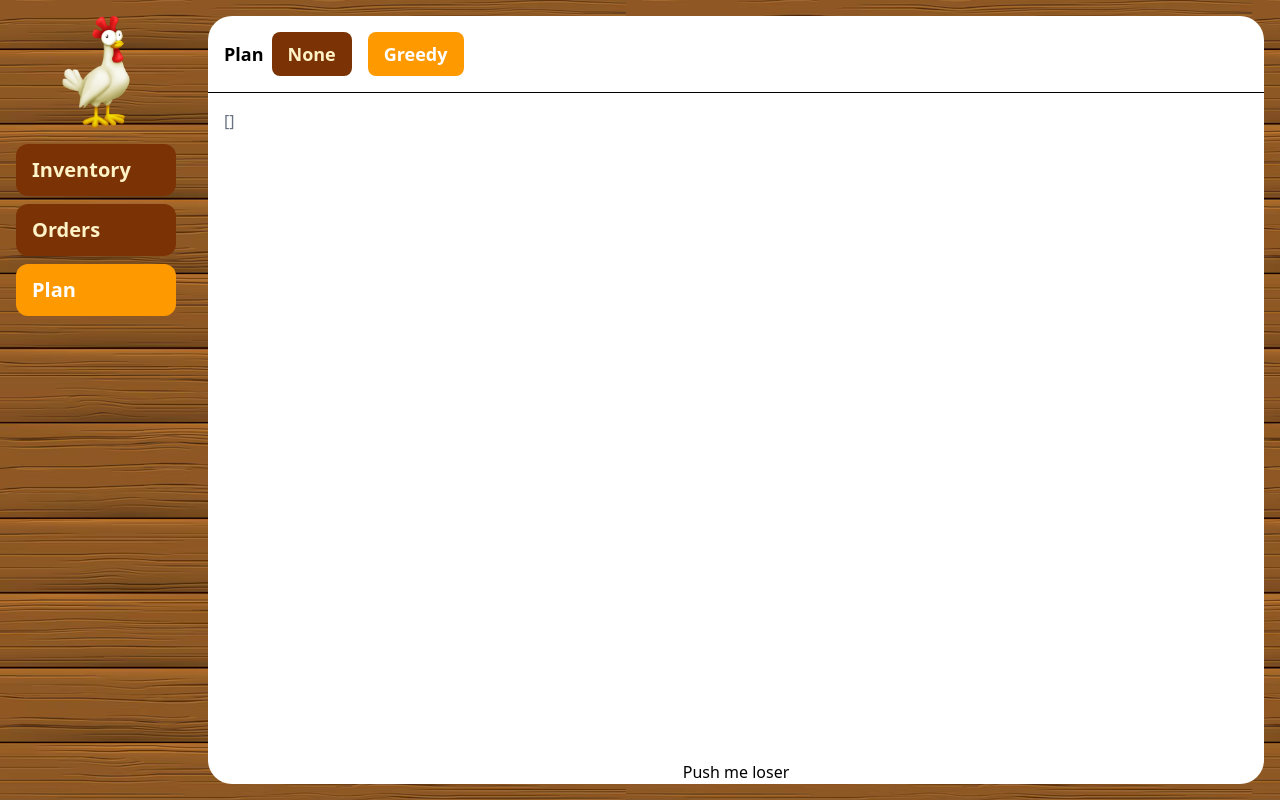
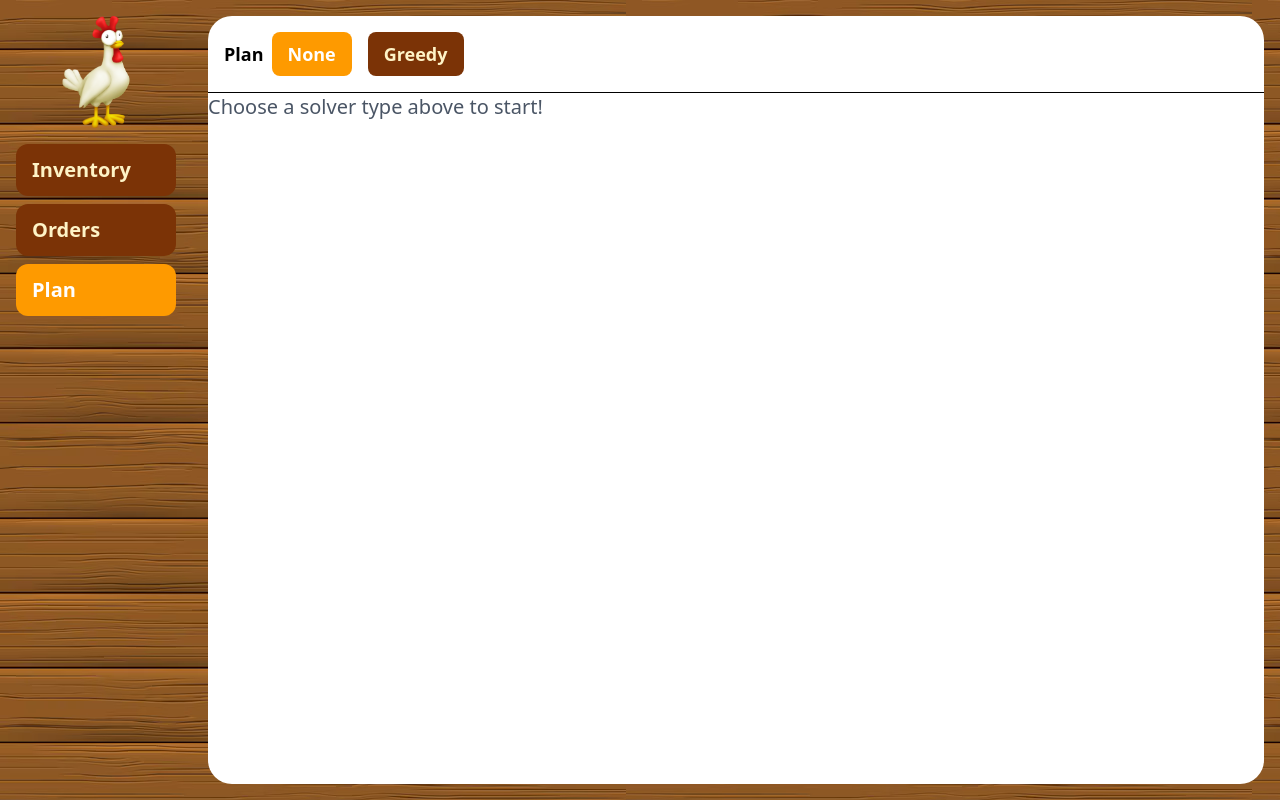
Before and after one commit to TheIcyStar/CMPSC441-AI-HayDay-Solver, a React (Vite) app: page / in a window 1280 px wide. Both pictures are taken after a click on the button "Plan". Built offline with nearby package versions, Linux system fonts and the light colour scheme; a web font is replaced by a local one.

Commit message:
clean up plan page

```diff
--- a/src/views/Plan.tsx
+++ b/src/views/Plan.tsx
@@ -17,7 +17,7 @@ const solvers: {type: SolverType, solver: any}[] = [
 
 
 export default function Plan({ gameState }: PlanProps) {
-  const [solverType, setSolverType] = useState<SolverType>("Greedy")
+  const [solverType, setSolverType] = useState<SolverType>("None")
   const [solution, setSolution] = useState<SolutionStep[]>([])
 
 
@@ -33,7 +33,6 @@ export default function Plan({ gameState }: PlanProps) {
               onClick={() => {
                 setSolverType(solver.type)
                 setSolution(solver.solver(gameState))
-                console.log(`The solution is`, solution)
               }}
               className={`
                 font-hayday text-lg py-2 px-4 mx-2 rounded-lg font-semibold transition-colors
@@ -51,10 +50,17 @@ export default function Plan({ gameState }: PlanProps) {
       </div>
 
 
-      <div className="flex-1 p-4 overflow-y-auto text-gray-500">
+      {/* <div className="flex-1 p-4 overflow-y-auto text-gray-500">
         {JSON.stringify(solution)}
+      </div> */}
+
+      {
+        solverType === "None"
+        ?
+          <div className="text-base font-hayday text-gray-600 mb-2 text-xl">
+            Choose a solver type above to start!
           </div>
-
+        :
           <div className="gap-10">
             {
               solution.map((step) => (
@@ -101,12 +107,15 @@ export default function Plan({ gameState }: PlanProps) {
               ))
             }
           </div>
+      }
 
-      <button
+      {/* <div className="flex justify-center flex-end">
+        <button className="bg-amber-300"
           onClick={() => {
-          console.log("hello there")
+            console.log(`Solution: `, {solution})
           }}
-      >Push me loser</button>
+        >Press me to print solution to console</button>
+      </div> */}
 
     </div>
   );
```
Lines whose indentation alone changed are shown as unchanged.
